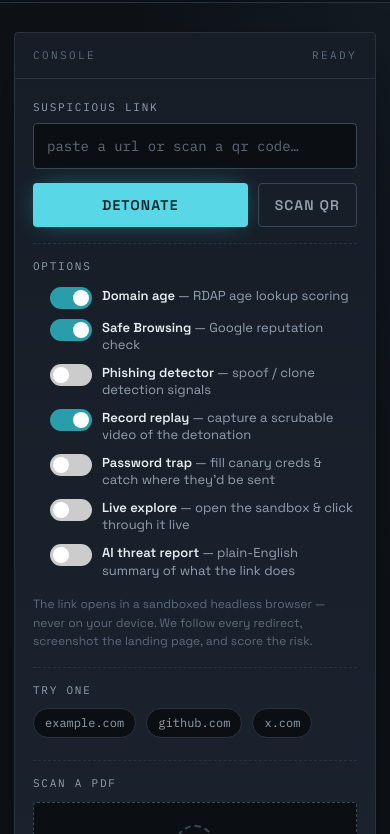
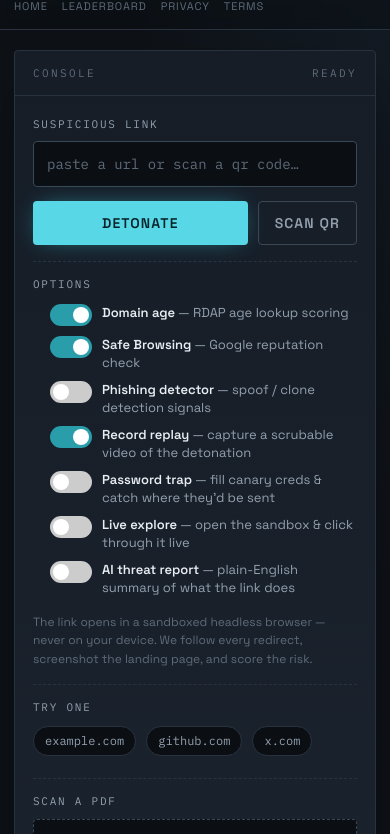
Before and after one commit to ChenhaoZhang01/Sandboxed, a browser extension: page frontend/index.html in a window 390 px wide. Shown: the part 60-894 px from the top of the page. Drawn offline with Linux system fonts and the light colour scheme.

Commit message:
fixed nav bar

```diff
--- a/frontend/index.html
+++ b/frontend/index.html
@@ -31,6 +31,12 @@
       </div>
       <span class="tag mono">URL DETONATION CHAMBER</span>
       <a href = "phishingGame.html"><button class = "btn btn-ghost">Spot the phish trainer</button></a>
+      <nav class="site-nav" aria-label="Site">
+        <a href="/">Home</a>
+        <a href="/leaderboard.html">Leaderboard</a>
+        <a href="/privacy-policy.html">Privacy</a>
+        <a href="/terms-of-service.html">Terms</a>
+      </nav>
       <button id="settings-toggle" class="btn btn-ghost settings-toggle" type="button"
               aria-label="Settings" aria-expanded="false">⚙</button>
       <div class="settings-cluster" id="settings-cluster">
--- a/frontend/styles.css
+++ b/frontend/styles.css
@@ -103,6 +103,25 @@ a {
   letter-spacing: 0.05em;
 }
 
+/* Cross-links back to the marketing site. The app is served at /app/ on the
+   same origin, so these absolute paths resolve to the landing pages. */
+.site-nav {
+  display: flex;
+  align-items: center;
+  gap: 16px;
+}
+.site-nav a {
+  color: var(--ink-faint);
+  font-size: 12px;
+  letter-spacing: 0.08em;
+  text-transform: uppercase;
+  text-decoration: none;
+  transition: color 0.15s;
+}
+.site-nav a:hover {
+  color: var(--cyan);
+}
+
 /* API + History controls. On desktop they sit inline at the right of the bar;
    on phones they collapse into the gear (.settings-toggle) dropdown. */
 .settings-cluster {
@@ -178,6 +197,16 @@ a {
     padding: 9px 11px;
     font-size: 11px;
     letter-spacing: 0.04em;
+  }
+  /* let the site links wrap onto their own row instead of crowding the bar */
+  .site-nav {
+    flex-wrap: wrap;
+    gap: 12px 14px;
+    width: 100%;
+    order: 5;
+  }
+  .site-nav a {
+    font-size: 11px;
   }
 
   /* show the gear, push it to the right, and turn the cluster into a dropdown */
```
